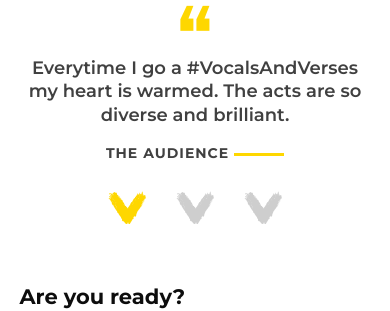
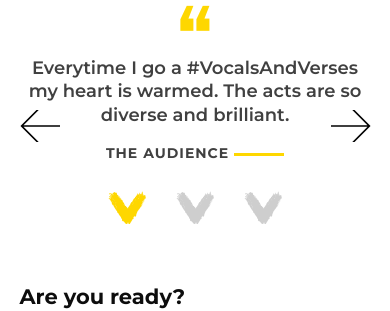
Before and after one commit to LloydBennett/vocalsandverses, a Jekyll site: the page built from index.html, in a window 390 px wide. Shown: the part 2192-2503 px from the top of the page. Built offline with Jekyll 4.4.1, drawn with Linux system fonts in a browser that asks for light colours.

```diff
--- a/_includes/testimonals.html
+++ b/_includes/testimonals.html
@@ -1,4 +1,4 @@
-<section class="section testimonals quote-mark" data-carousel="testimonal">
+<section class="section testimonals quote-mark" data-carousel>
   <div class="container">
     <div class="testimonals-wrapper" data-carousel-wrapper>
       <div class="testimonals-entry" data-carousel-slides>
--- a/_sass/modules/_testimonals.scss
+++ b/_sass/modules/_testimonals.scss
@@ -31,10 +31,6 @@
   left: 0;
   top: 30%;
   width: 100%;
-
-  @media #{$small-mobile-breakpoint} {
-    display: none;
-  }
 
   img {
     display: block;
--- a/javascript/dev/modules/carousel.js
+++ b/javascript/dev/modules/carousel.js
@@ -93,7 +93,6 @@ Carousel.prototype = {
   },
   setCarouselWidth: function() {
     this.slidesWidth = document.querySelector('[data-carousel-wrapper]').getBoundingClientRect().width;
-    console.log(this);
   },
   moveViaLink: function(index) {
     /* This is a separate move method especially for
--- a/javascript/production/script.js
+++ b/javascript/production/script.js
@@ -146,7 +146,6 @@ Carousel.prototype = {
   },
   setCarouselWidth: function() {
     this.slidesWidth = document.querySelector('[data-carousel-wrapper]').getBoundingClientRect().width;
-    console.log(this);
   },
   moveViaLink: function(index) {
     /* This is a separate move method especially for
--- a/vocalsandverses.css
+++ b/vocalsandverses.css
@@ -1660,9 +1660,6 @@ body.menu-open {
   left: 0;
   top: 30%;
   width: 100%; }
-  @media only screen and (max-width: 34.375em) {
-    .chevrons {
-      display: none; } }
   .chevrons img {
     display: block;
     width: 100%; }
```
Also changed, not shown: 9 other files.
